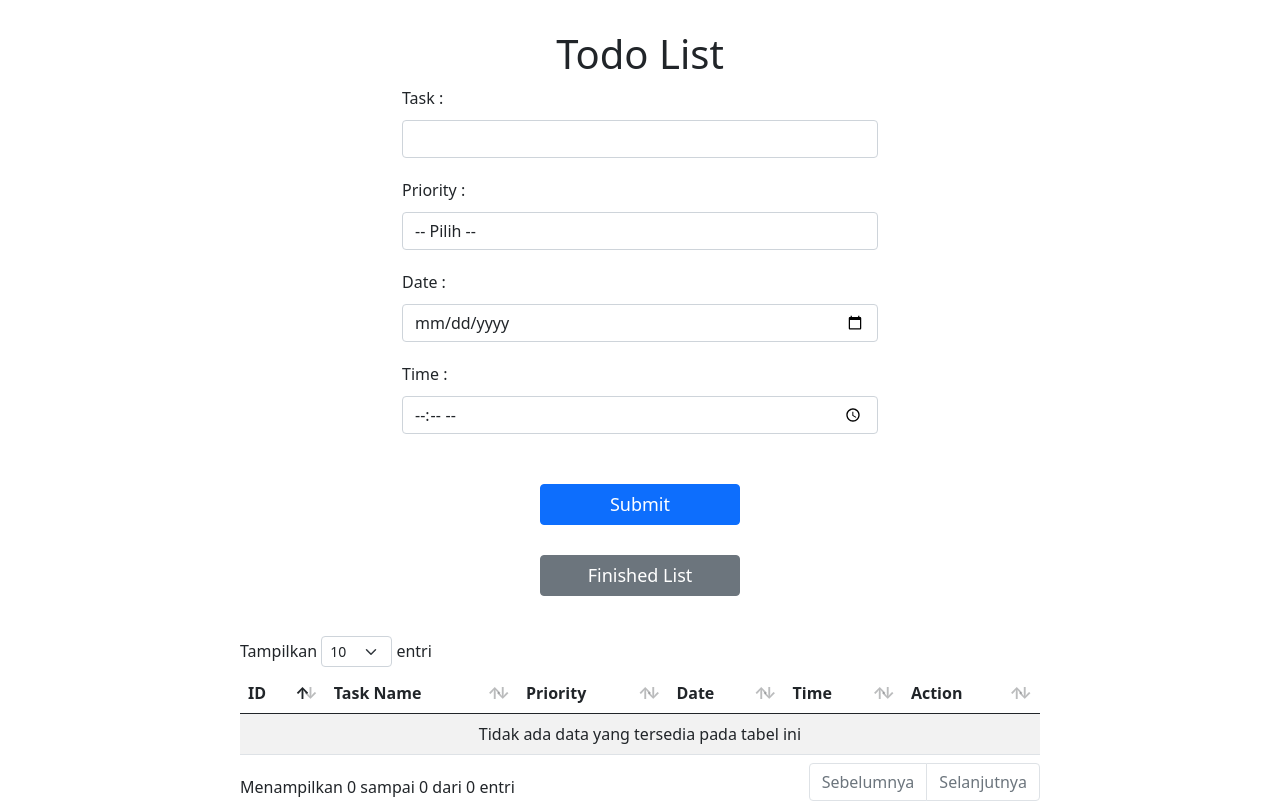
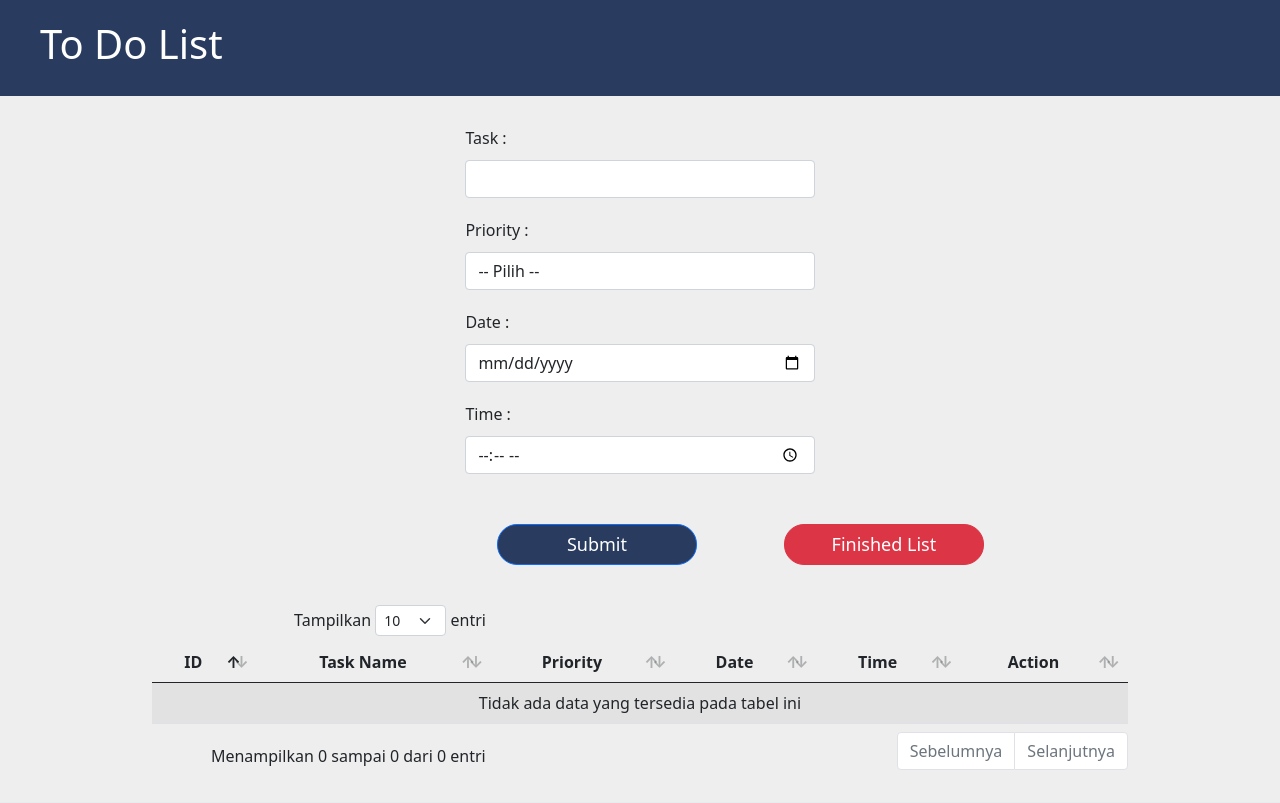
Before and after one commit to LunarPandora/Simple-Reminder-WebApp, a PHP site: page / in a window 1280 px wide. After the commit the page ends 769 px from the top, so only its background shows below. Run offline with PHP 8.4, Linux system fonts and the light colour scheme; data that the repository does not hold is empty.

Commit message:
Ubah sementara

```diff
--- a/assets/css/style.css
+++ b/assets/css/style.css
@@ -4,25 +4,37 @@
     box-sizing: border-box;
 }
 
-.container {
-    padding-top: 30px;
+body {
+    background-color: #eeeeee;
 }
 
-.container h1 {
+body header {
+    background-color: #293B5F;
+    text-align: left;
+    color: #fff;
+    padding: 20px;
+    padding-left: 40px;
+}
+
+.container-fluid {
+    padding: 30px;
+}
+
+.container-fluid h1 {
     text-align: center;
 }
 
 form {
-    width: 500px !important;
+    width: 30% !important;
     margin: auto;
     margin-top: 20px;
 }
 
-.container .form-group {
+.container-fluid .form-group {
     margin-bottom: 20px;
 }
 
-.container .form-group label {
+.container-fluid .form-group label {
     font-weight: 500;
     margin-bottom: 10px;
 }
@@ -43,9 +55,14 @@ form {
 }
 
 .all_task_list {
-    width: 800px;
+    width: 80%;
     margin: auto;
     margin-top: 40px;
+    text-align: center;
+}
+
+thead th {
+    text-align: center;
 }
 
 .action {
@@ -62,8 +79,24 @@ a:hover {
     color: #000;
 }
 
-button#submit {
-    margin-top: 20px;
+.two-btn {
+    width: 550px;
+    margin: auto;
+}
+
+button#submit,
+button#finished {
     width: 100%;
     font-size: 18px;
+    border-radius: 20px;
 }
+
+#submit,
+#save-edit {
+    background-color: #293B5F;
+}
+
+#submit:hover,
+#save-edit:hover {
+    background-color: #293B5F;
+}
--- a/form/index.php
+++ b/form/index.php
@@ -11,8 +11,10 @@
     <title>Todo List</title>
 </head>
 <body>
-    <div class="container">
-        <h1>Todo List</h1>
+    <header>
+        <h1>To Do List</h1>
+    </header>
+    <div class="container-fluid">
         <div class="row">
             <form action="backend/save_todo_list.php" method="POST">
                 <div class="col-md-12">
@@ -24,9 +26,9 @@
                         <label for="priority">Priority : </label>
                         <select class="form-control" id="priority" name="priority" class="priority" required>
                             <option value="">-- Pilih --</option>
-                            <option value="High">High</option>
-                            <option value="Medium">Medium</option>
-                            <option value="Low">Low</option>
+                            <option value="3">High</option>
+                            <option value="2">Medium</option>
+                            <option value="1">Low</option>
                         </select>
                     </div>
                     <div class="form-group">
@@ -37,13 +39,21 @@
                         <label for="date">Time : </label>
                         <input type="time" name="time" id="time" class="form-control" name="date" required>
                     </div>
+                    <div class="two-btn">
+                        <div class="row">
+                            <div class="col-md-6">
                                 <div class="submit-btn">
                                     <button type="submit" class="btn btn-primary" id="submit">Submit</button>
                                 </div>
+                            </div>
+                            <div class="col-md-6">
                                 <div class="see-finished">
                                     <a href="finished.php">
-                            <button type="button" class="btn btn-secondary">Finished List</button>
+                                        <button type="button" class="btn btn-danger" id="finished">Finished List</button>
                                     </a>
+                                </div>
+                            </div>
+                        </div>
                     </div>
                 </div>
             </form>
@@ -72,7 +82,19 @@
                     <tr>
                         <td><?= $res["id"] ?></td>
                         <td><?= $res["task"] ?></td>
-                        <td><?= $res["prioritas"] ?></td>
+                        <td>
+                            <?php
+                                if($res["prioritas"] == "1"){
+                                    echo "Low";
+                                }
+                                else if($res["prioritas"] == "2"){
+                                    echo "Medium";
+                                }
+                                else if($res["prioritas"] == "3"){
+                                    echo "High";
+                                }
+                            ?>
+                        </td>
                         <td><?= $res["tgl_input"] ?></td>
                         <td><?= $res["waktu_input"] ?></td>
                         <td>
```
Also changed, not shown: form/edit.php (+4 -4 lines). Lines whose indentation alone changed are shown as unchanged.
